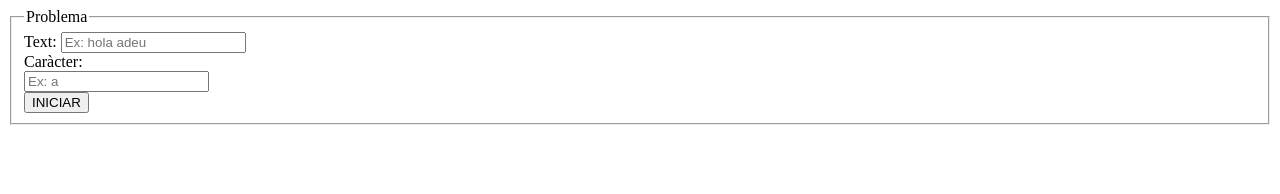
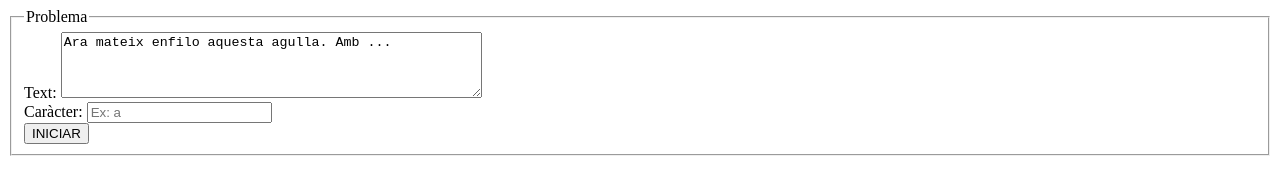
Before and after one commit to genisbou/Correccio_examen_opc-a, a plain HTML site: page index.html in a window 1280 px wide. Drawn offline with Linux system fonts and the light colour scheme.

Commit message:
Afegim textarea
OK

```diff
--- a/index.html
+++ b/index.html
@@ -17,21 +17,21 @@ caràcter indicat.  -->
     <meta name="viewport" content="width=device-width, initial-scale=1.0">
     <title>Document</title>
     <!-- Link JS file with defer attribute -->
-    <script defer src="index.js"></script>
+    <script defer src="js/index.js"></script>
 </head>
 <body>
 <form action="index.html">
     <fieldset>
         <legend>Problema</legend>
         <label for="text">Text:</label>
-        <input type="text" name="text" id="text" value="" placeholder="Ex: hola adeu">
+        <textarea id="text" name="text" rows="4" cols="50">Ara mateix enfilo aquesta agulla. Amb ...</textarea>
         <br>
         <label for="char">Caràcter:</label>
-        <br>
         <input type="text" name="char" id="char" value="" placeholder="Ex: a" required>
 
         <br>
-        <input type="button" class="button" id="iniciar" value="INICIAR"
+        <input type="button" class="button" id="iniciar" value="INICIAR">
+
     </fieldset>
 </form>
 <div id="resultat"></div>
```
